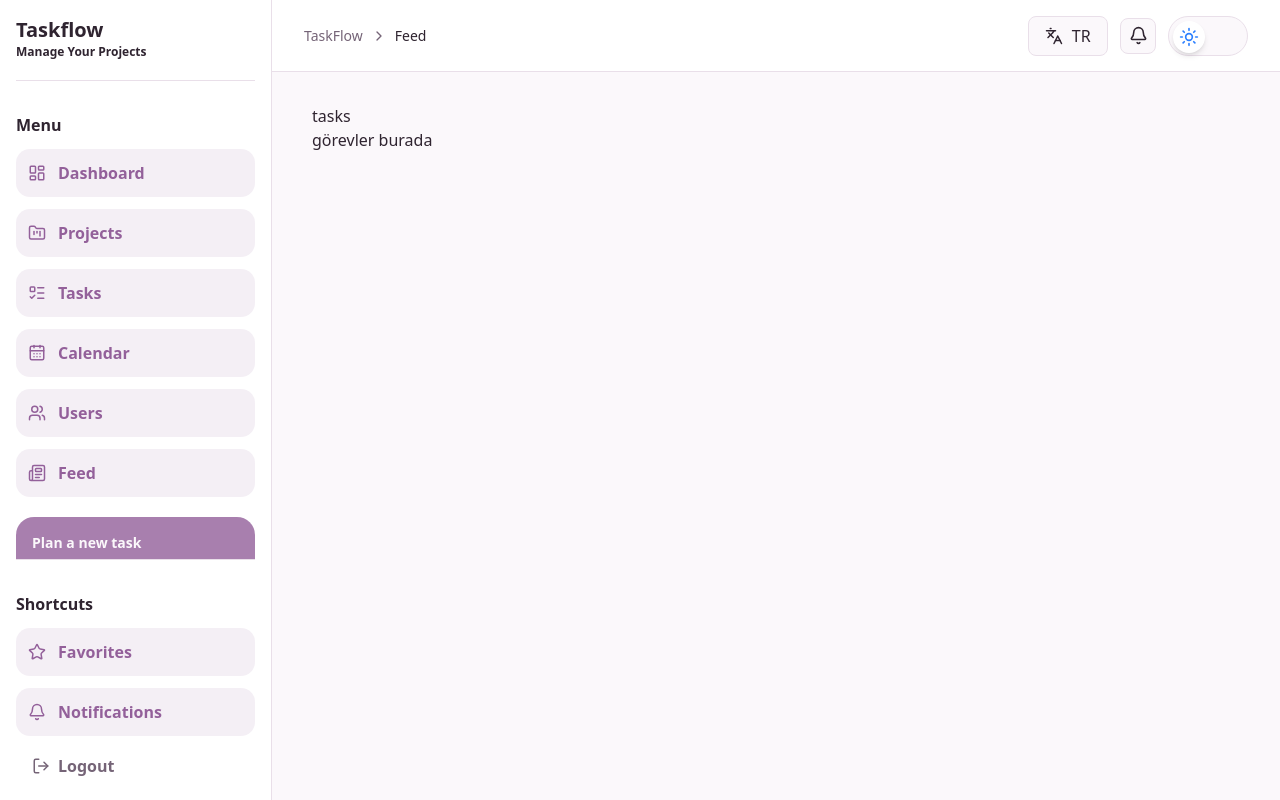
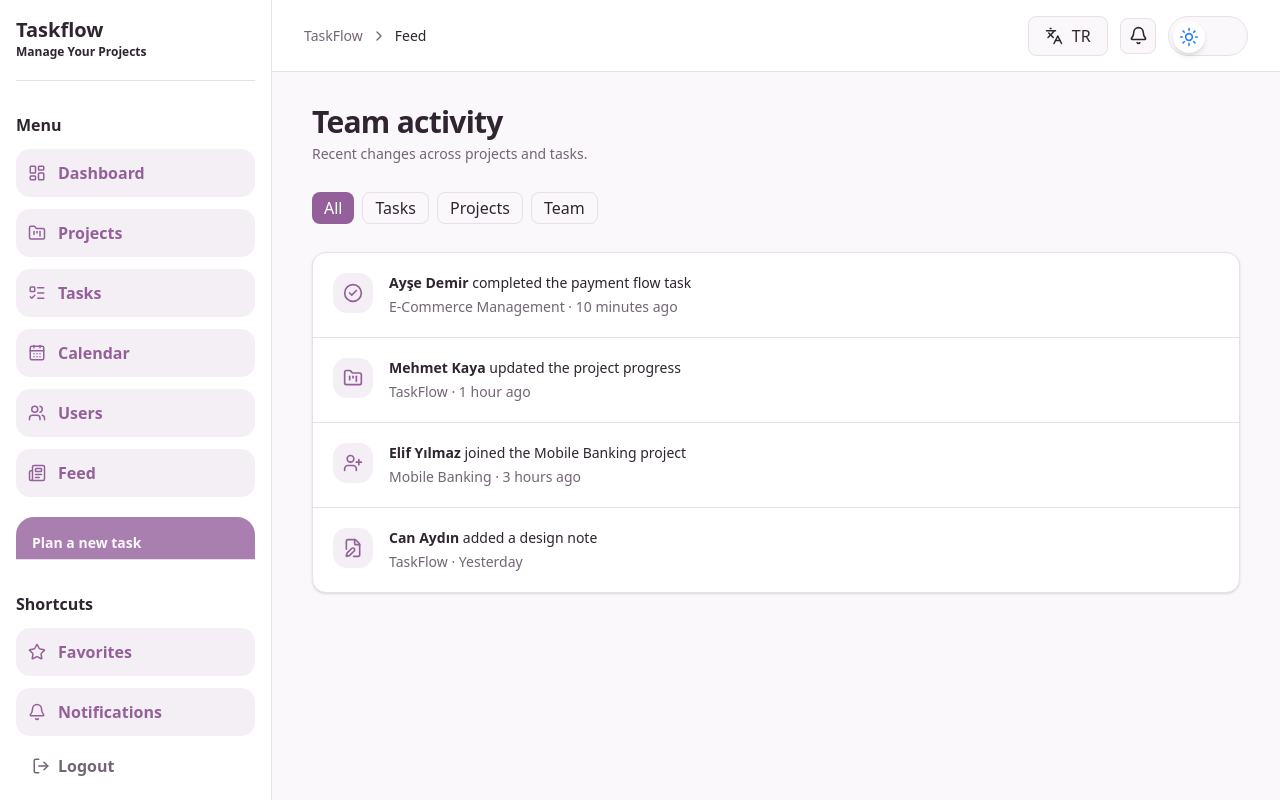
Before and after one commit to zeynepormann/taskflow, a React (Vite) app: page /feed in a window 1280 px wide. Built offline with nearby package versions, Linux system fonts and the light colour scheme; sample sign-in values are in the browser's storage.

Commit message:
feat: implement Feed component with activity display, filtering, and translation support

```diff
--- a/src/pages/Feed.tsx
+++ b/src/pages/Feed.tsx
@@ -1,13 +1,103 @@
-function Projects(){
-    return (
-        <section>
-            <h1>
-                tasks
-            </h1>
-            <p>
-                görevler burada
-            </p>
-        </section>
-    );
+import { useTranslation } from "react-i18next";
+import { useState } from "react";
+import { CheckCircle2, FileEdit, FolderKanban, UserPlus } from "lucide-react";
+import PageHeader from "../components/page/PageHeader";
+import PageLayout from "../components/page/PageLayout";
+import { Button } from "@/components/ui/button";
+
+const activities = [
+  {
+    id: 1,
+    type: "task",
+    user: "Ayşe Demir",
+    text: "activityPayment",
+    project: "ecommerce",
+    time: "tenMinutesAgo",
+    icon: CheckCircle2,
+  },
+  {
+    id: 2,
+    type: "project",
+    user: "Mehmet Kaya",
+    text: "activityProgress",
+    project: "taskflow",
+    time: "oneHourAgo",
+    icon: FolderKanban,
+  },
+  {
+    id: 3,
+    type: "member",
+    user: "Elif Yılmaz",
+    text: "activityJoined",
+    project: "banking",
+    time: "threeHoursAgo",
+    icon: UserPlus,
+  },
+  {
+    id: 4,
+    type: "task",
+    user: "Can Aydın",
+    text: "activityNote",
+    project: "taskflow",
+    time: "yesterday",
+    icon: FileEdit,
+  },
+];
+
+function Feed() {
+  const { t } = useTranslation("common");
+  const [filter, setFilter] = useState("all");
+  const visible =
+    filter === "all"
+      ? activities
+      : activities.filter((activity) => activity.type === filter);
+  return (
+    <PageLayout>
+      <PageHeader
+        title={t("common:feed")}
+        description={t("common:feedDescription")}
+      />
+      <div className="flex flex-wrap gap-2">
+        {[
+          ["all", "all"],
+          ["task", "tasks"],
+          ["project", "projects"],
+          ["member", "team"],
+        ].map(([value, label]) => (
+          <Button
+            key={value}
+            onClick={() => setFilter(value)}
+            variant={filter === value ? "default" : "outline"}
+            size="sm"
+          >
+            {t(label)}
+          </Button>
+        ))}
+      </div>
+      <section className="rounded-xl border border-border bg-card shadow-sm">
+        {visible.map((activity) => {
+          const Icon = activity.icon;
+          return (
+            <article
+              key={activity.id}
+              className="flex gap-4 border-b border-border p-5 last:border-0"
+            >
+              <span className="flex size-10 shrink-0 items-center justify-center rounded-xl bg-primary/10 text-primary">
+                <Icon className="size-5" />
+              </span>
+              <div className="min-w-0">
+                <p className="text-sm">
+                  <strong>{activity.user}</strong> {t(activity.text)}
+                </p>
+                <p className="mt-1 text-sm text-muted-foreground">
+                  {t(activity.project)} · {t(activity.time)}
+                </p>
+              </div>
+            </article>
+          );
+        })}
+      </section>
+    </PageLayout>
+  );
 }
-export default Projects
+export default Feed;
```
